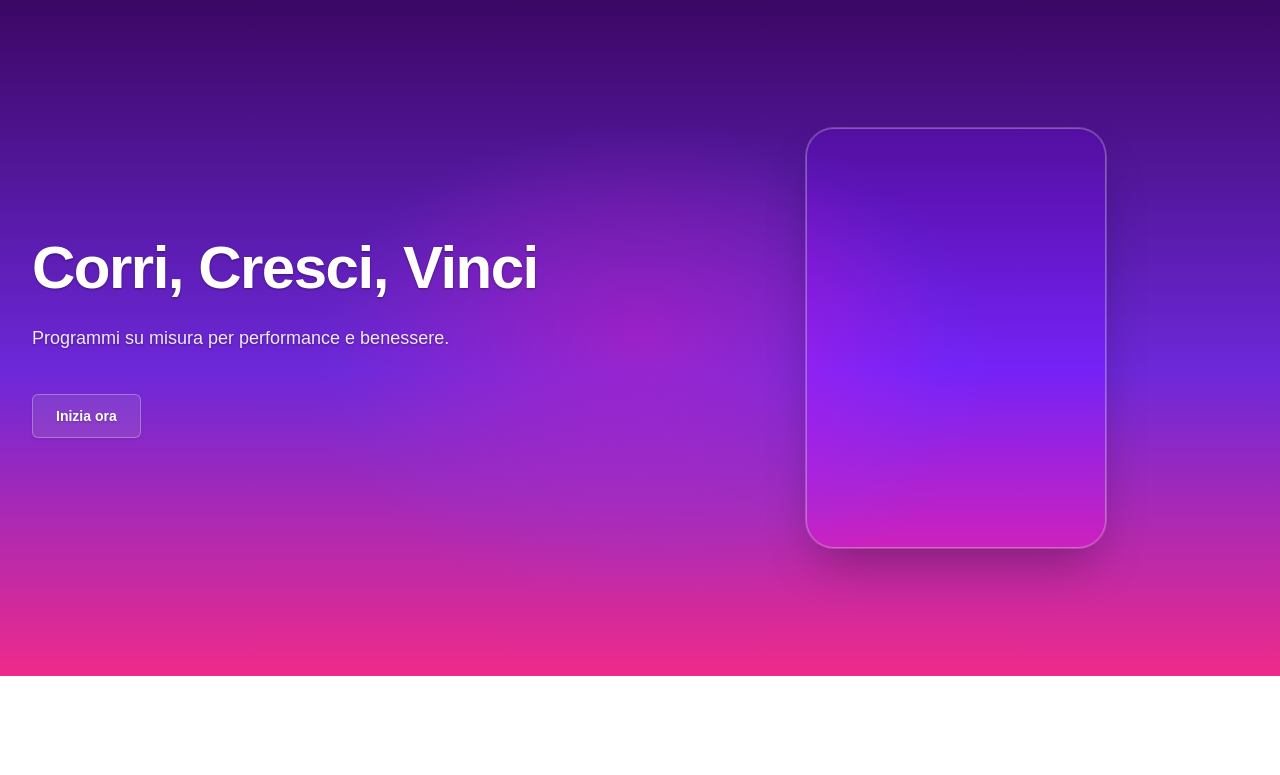
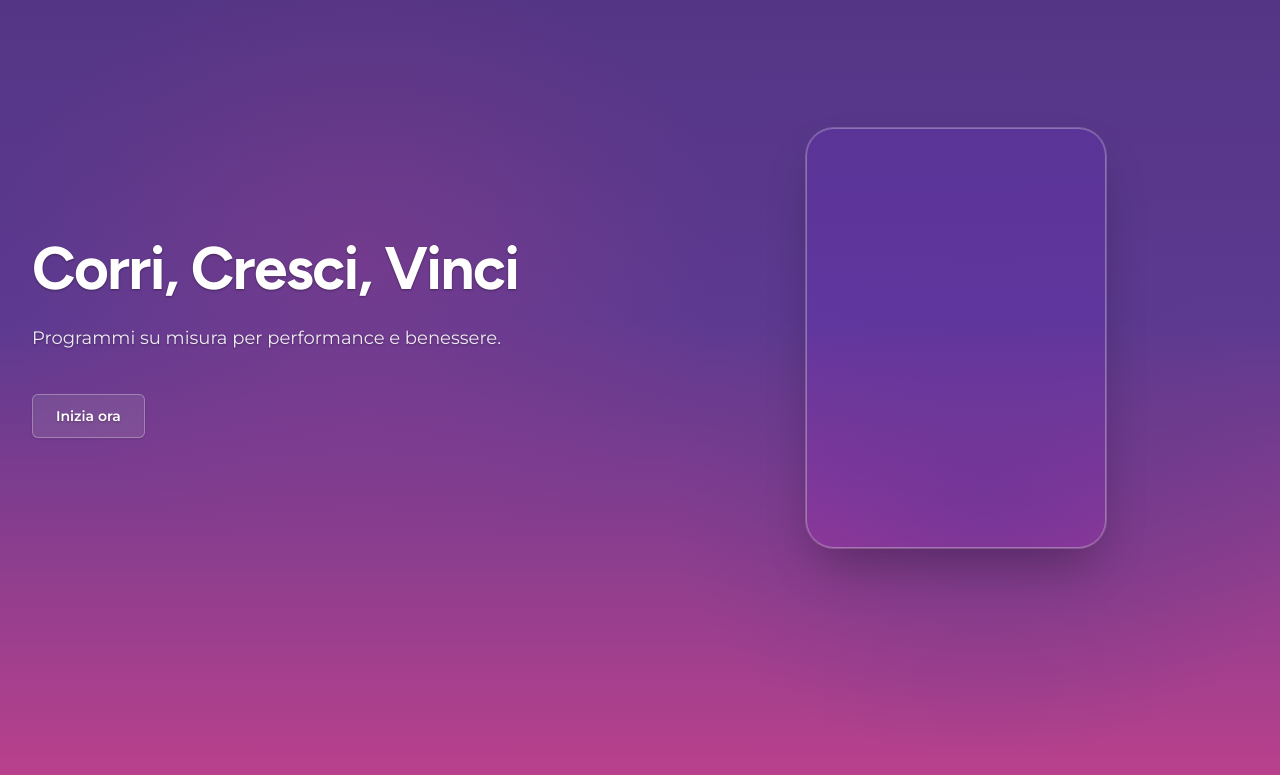
Before and after one commit to erikwskiCollaborator/giulia-vettor, a Next.js app: page / in a window 1280 px wide. Shown: the top 775 px of the page. Built offline with nearby package versions, Linux system fonts and the light colour scheme.

Commit message:
Import fonts

```diff
--- a/package.json
+++ b/package.json
@@ -9,6 +9,7 @@
     "lint": "next lint"
   },
   "dependencies": {
+    "@next/font": "^14.2.15",
     "@stripe/stripe-js": "^8.1.0",
     "next": "14.2.33",
     "react": "^18",
--- a/src/app/globals.css
+++ b/src/app/globals.css
@@ -17,7 +17,11 @@
 body {
   color: var(--foreground);
   background: var(--background);
-  font-family: Arial, Helvetica, sans-serif;
+  font-family: var(--font-montserrat), system-ui, -apple-system, Segoe UI, Roboto, Helvetica, Arial, sans-serif;
+}
+
+h1, h2, h3, h4, h5, h6, .heading-font {
+  font-family: var(--font-figtree), system-ui, -apple-system, Segoe UI, Roboto, Helvetica, Arial, sans-serif;
 }
 
 @layer utilities {
--- a/src/app/layout.tsx
+++ b/src/app/layout.tsx
@@ -1,16 +1,19 @@
 import type { Metadata } from "next";
-import localFont from "next/font/local";
+import { Figtree, Montserrat } from "next/font/google";
 import "./globals.css";
 
-const geistSans = localFont({
-  src: "./fonts/GeistVF.woff",
-  variable: "--font-geist-sans",
-  weight: "100 900",
+const figtree = Figtree({
+  subsets: ["latin"],
+  variable: "--font-figtree",
+  display: "swap",
+  weight: ["400", "600", "700", "800"],
 });
-const geistMono = localFont({
-  src: "./fonts/GeistMonoVF.woff",
-  variable: "--font-geist-mono",
-  weight: "100 900",
+
+const montserrat = Montserrat({
+  subsets: ["latin"],
+  variable: "--font-montserrat",
+  display: "swap",
+  weight: ["400", "500", "600"],
 });
 
 export const metadata: Metadata = {
@@ -26,7 +29,7 @@ export default function RootLayout({
   return (
     <html lang="en">
       <body
-        className={`${geistSans.variable} ${geistMono.variable} antialiased`}
+        className={`${figtree.variable} ${montserrat.variable} antialiased`}
       >
         {children}
       </body>
--- a/src/components/Hero.tsx
+++ b/src/components/Hero.tsx
@@ -9,7 +9,7 @@ type HeroProps = {
   onCtaClick?: () => void;
 };
 
-// Animated gradient background that reacts to mouse move and click
+// Animated gradient background with continuous rotation and hover overlay
 export default function Hero({
   title = 'Allena mente e corpo',
   subtitle = 'Coaching personalizzato per raggiungere i tuoi obiettivi',
@@ -17,42 +17,51 @@ export default function Hero({
   onCtaClick,
 }: HeroProps) {
   const containerRef = useRef<HTMLDivElement | null>(null);
-  const [target, setTarget] = useState({ x: 50, y: 50 }); // percentage coords
+  const [isHovered, setIsHovered] = useState(false);
+  const [mousePosition, setMousePosition] = useState({ x: 0, y: 0 });
   const strengthRef = useRef(0.7); // gradient intensity
-  const clickPulseRef = useRef(0);
 
   useEffect(() => {
     let raf = 0;
-    let x = target.x;
-    let y = target.y;
+    let x = 50;
+    let y = 50;
 
     const animate = () => {
-      // Ease current blob center towards target
-      x += (target.x - x) * 0.08;
-      y += (target.y - y) * 0.08;
+      // Looping idle motion that always runs
+      const now = Date.now();
+      // Angular position: full 360° in 5 seconds
+      const secondsPerRevolution = 5;
+      const omega = (Math.PI * 2) / secondsPerRevolution; // rad/s
+      const t = now * 0.001; // seconds
+      const theta = t * omega;
+
+      // Ellipse radii to let blobs sweep and divide horizontally
+      const radiusX = 35; // reach near left/right thirds
+      const radiusY = 22;
+      const rotX = 50 + Math.cos(theta) * radiusX;
+      const rotY = 50 + Math.sin(theta) * radiusY;
+
+      // Ease current blob center towards rotation position
+      x += (rotX - x) * 0.07;
+      y += (rotY - y) * 0.07;
 
       const el = containerRef.current;
       if (el) {
-        // Subtle time based drift
-        const t = Date.now() * 0.0002;
-        const x2 = 100 - x + Math.sin(t) * 10;
-        const y2 = 100 - y + Math.cos(t * 1.2) * 8;
-
-        // Click pulse decay
-        clickPulseRef.current = Math.max(0, clickPulseRef.current - 0.02);
-        const pulse = clickPulseRef.current;
+        // Secondary blob rotates opposite (180° phase)
+        const x2 = 50 + Math.cos(theta + Math.PI) * radiusX;
+        const y2 = 50 + Math.sin(theta + Math.PI) * radiusY;
 
         el.style.setProperty('--gx1', `${x}%`);
         el.style.setProperty('--gy1', `${y}%`);
         el.style.setProperty('--gx2', `${x2}%`);
         el.style.setProperty('--gy2', `${y2}%`);
-        el.style.setProperty('--gstrength', `${strengthRef.current + pulse}`);
+        el.style.setProperty('--gstrength', `${strengthRef.current}`);
       }
       raf = requestAnimationFrame(animate);
     };
     raf = requestAnimationFrame(animate);
     return () => cancelAnimationFrame(raf);
-  }, [target.x, target.y]);
+  }, []);
 
   useEffect(() => {
     const el = containerRef.current;
@@ -60,32 +69,28 @@ export default function Hero({
 
     const onMove = (ev: MouseEvent) => {
       const rect = el.getBoundingClientRect();
-      const xPerc = ((ev.clientX - rect.left) / rect.width) * 100;
-      const yPerc = ((ev.clientY - rect.top) / rect.height) * 100;
-      setTarget({ x: Math.max(0, Math.min(100, xPerc)), y: Math.max(0, Math.min(100, yPerc)) });
-      strengthRef.current = 0.85;
+      const x = ev.clientX - rect.left;
+      const y = ev.clientY - rect.top;
+      setMousePosition({ x, y });
+      setIsHovered(true);
+      strengthRef.current = 0.9;
     };
     const onLeave = () => {
+      setIsHovered(false);
       strengthRef.current = 0.7;
     };
-    const onClick = () => {
-      clickPulseRef.current = 0.5; // brief highlight on click
-    };
-
     el.addEventListener('mousemove', onMove);
     el.addEventListener('mouseleave', onLeave);
-    el.addEventListener('click', onClick);
     return () => {
       el.removeEventListener('mousemove', onMove);
       el.removeEventListener('mouseleave', onLeave);
-      el.removeEventListener('click', onClick);
     };
   }, []);
 
   return (
     <section
       ref={containerRef}
-      className="relative isolate overflow-hidden"
+      className="relative isolate overflow-hidden min-h-[100vh] cursor-none"
       style={{
         // CSS variables used by the gradient background
         // Defaults provide a nice initial look before interaction
@@ -93,9 +98,10 @@ export default function Hero({
         // @ts-ignore
         '--gx1': '35%','--gy1': '30%', '--gx2': '70%', '--gy2': '65%', '--gstrength': 0.7,
         background:
-          'radial-gradient(40% 50% at var(--gx1) var(--gy1), rgba(255, 0, 153, calc(0.45*var(--gstrength))) 0%, rgba(255, 0, 153, 0) 60%), ' +
-          'radial-gradient(45% 60% at var(--gx2) var(--gy2), rgba(120, 76, 255, calc(0.45*var(--gstrength))) 0%, rgba(120, 76, 255, 0) 60%), ' +
-          'linear-gradient(180deg, #3b0764 0%, #6d28d9 55%, #ef2a8a 100%)',
+          // brand colors: #543585 (primary viola) dominant, #BE418C (magenta) accent
+          'radial-gradient(42% 54% at var(--gx1) var(--gy1), rgba(84, 53, 133, calc(0.60*var(--gstrength))) 0%, rgba(84, 53, 133, 0) 60%), ' +
+          'radial-gradient(46% 60% at var(--gx2) var(--gy2), rgba(190, 65, 140, calc(0.35*var(--gstrength))) 0%, rgba(190, 65, 140, 0) 62%), ' +
+          'linear-gradient(180deg, #543585 0%, #5c3a90 40%, #BE418C 100%)',
       } as React.CSSProperties}
     >
       <div className="mx-auto max-w-7xl px-6 py-24 sm:py-32 lg:px-8">
@@ -129,6 +135,18 @@ export default function Hero({
           </div>
         </div>
       </div>
+
+      {/* Hover overlay: 64x64 circle following cursor */}
+      {isHovered && (
+        <div
+          className="absolute pointer-events-none z-10"
+          style={{ left: mousePosition.x, top: mousePosition.y, transform: 'translate(-50%, -50%)' }}
+        >
+          <div className="flex items-center justify-center w-16 h-16 rounded-full bg-white text-black font-bold shadow-lg">
+            GO !
+          </div>
+        </div>
+      )}
     </section>
   );
 }
```
Also changed, not shown: 1 other file (tests, documents, lock files or other folders).
